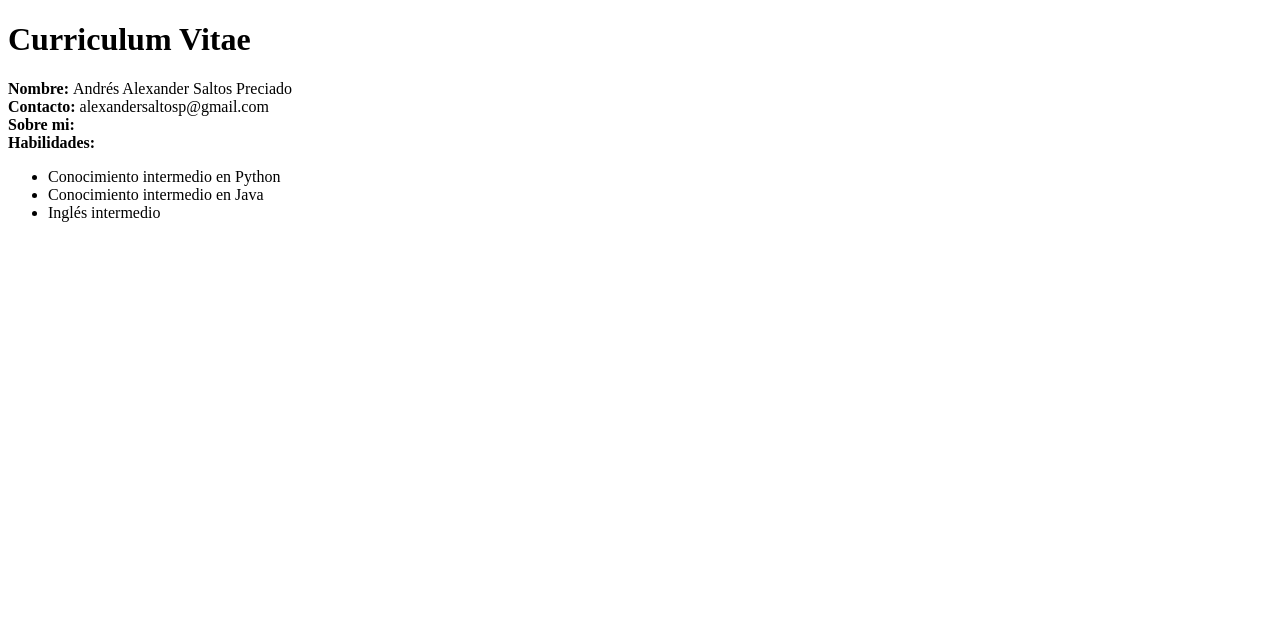
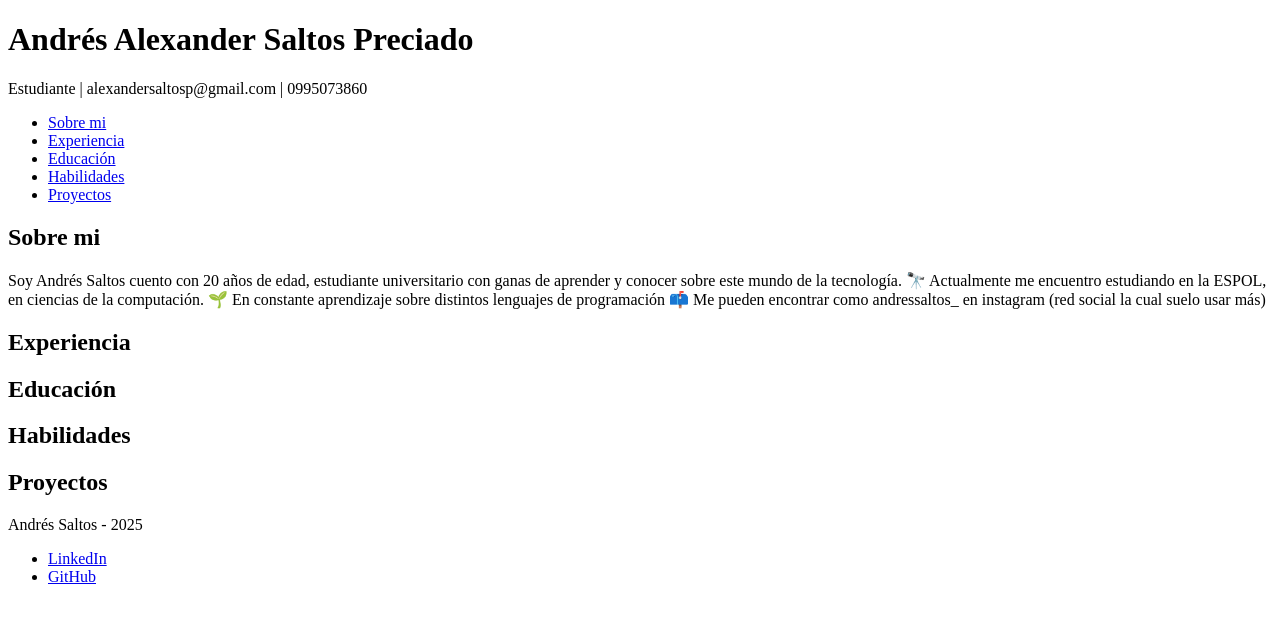
Before and after one commit to isaltosf/Curriculum, a plain HTML site: page Curriculum.html in a window 1280 px wide. Drawn offline with Linux system fonts and the light colour scheme.

Commit message:
Implementación de etiquetas

```diff
--- a/Curriculum.html
+++ b/Curriculum.html
@@ -1,22 +1,55 @@
 <!DOCTYPE html>
 <html lang="en">
+
 <head>
     <meta charset="UTF-8">
     <meta name="viewport" content="width=device-width, initial-scale=1.0">
     <title>Curriculum</title>
 </head>
+
 <body>
+    <header>
+        <h1>Andrés Alexander Saltos Preciado</h1>
+        <p>Estudiante | alexandersaltosp@gmail.com | 0995073860 </p>
+    </header>
+    <nav>
+        <ul>
+            <li><a href="#Sobre mi">Sobre mi </a> </li>
+            <li><a href="#experiencia">Experiencia</a></li>
+            <li><a href="#educacion">Educación</a></li>
+            <li><a href="#habilidades">Habilidades</a></li>
+            <li><a href="#proyectos">Proyectos</a></li>
+        </ul>
+    </nav>
+    <main>
+        <section id="Sobre mi">
+            <h2>Sobre mi</h2>
+            <p> Soy Andrés Saltos cuento con 20 años de edad, estudiante universitario con ganas de aprender y conocer
+                sobre este mundo de la tecnología.
 
-    <h1>Curriculum Vitae</h1>
-    <p><b>Nombre: </b>Andrés Alexander Saltos Preciado<br>
-    <b>Contacto: </b> alexandersaltosp@gmail.com <br>
-    <b>Sobre mi: </b> <br>
-    <b>Habilidades: </b>
-    <ul>
-        <li>Conocimiento intermedio en Python</li>
-        <li>Conocimiento intermedio en Java </li>
-        <li>Inglés intermedio </li>
-    </ul>
-    </p>
+                🔭 Actualmente me encuentro estudiando en la ESPOL, en ciencias de la computación.
+                🌱 En constante aprendizaje sobre distintos lenguajes de programación
+                📫 Me pueden encontrar como andressaltos_ en instagram (red social la cual suelo usar más) </p>
+            <section id="experiencia">
+                <h2>Experiencia</h2>
+            </section>
+            <section id="educacion">
+                <h2>Educación</h2>
+            </section>
+            <section id="habilidades">
+                <h2>Habilidades</h2>
+            </section>
+            <section id="proyectos">
+                <h2>Proyectos</h2>
+            </section>
+    </main>
+    <footer>
+        <p> Andrés Saltos - 2025 </p>
+        <ul>
+            <li><a href="https://www.linkedin.com/in/tunombre">LinkedIn</a></li>
+            <li><a href="https://github.com/isaltosf">GitHub</a></li>
+        </ul>
+    </footer>
 </body>
+
 </html>
```
